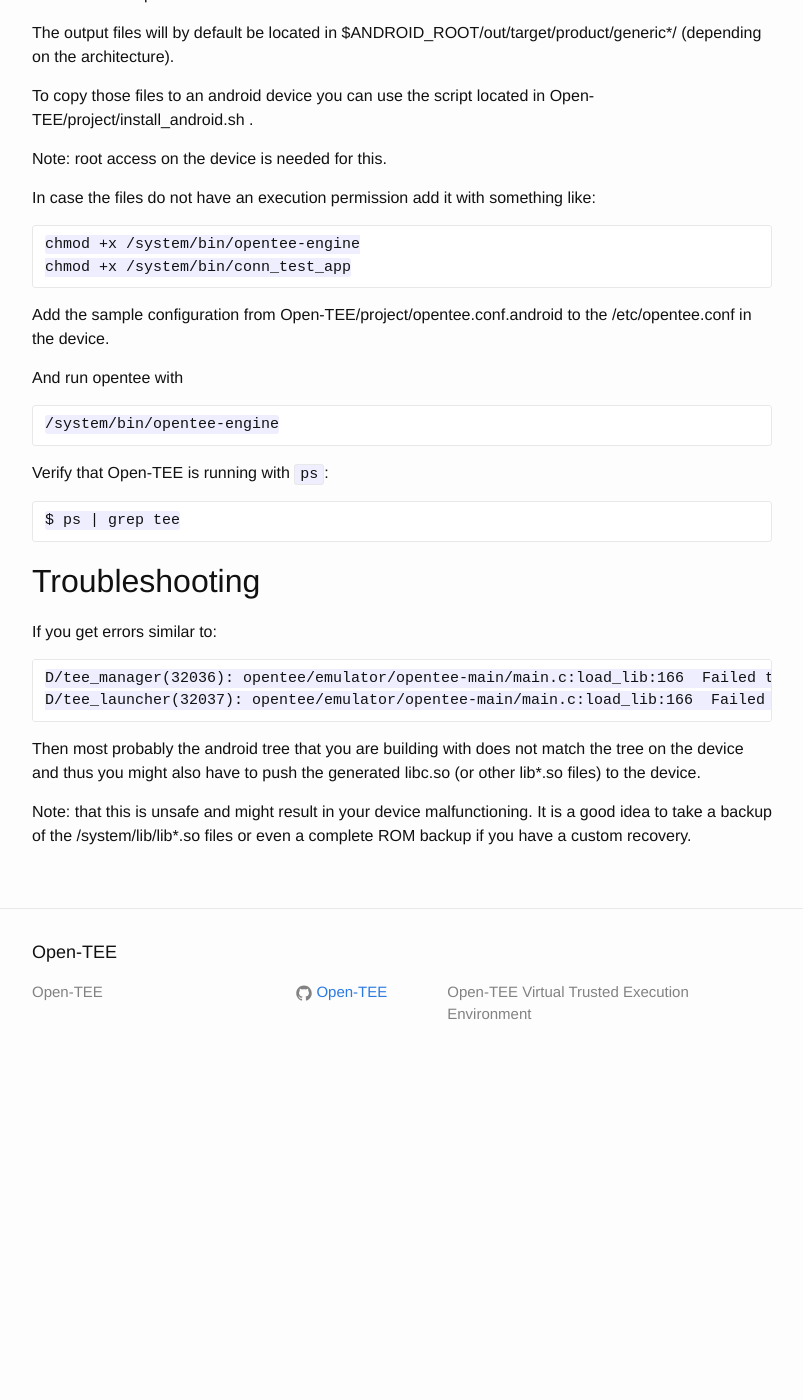
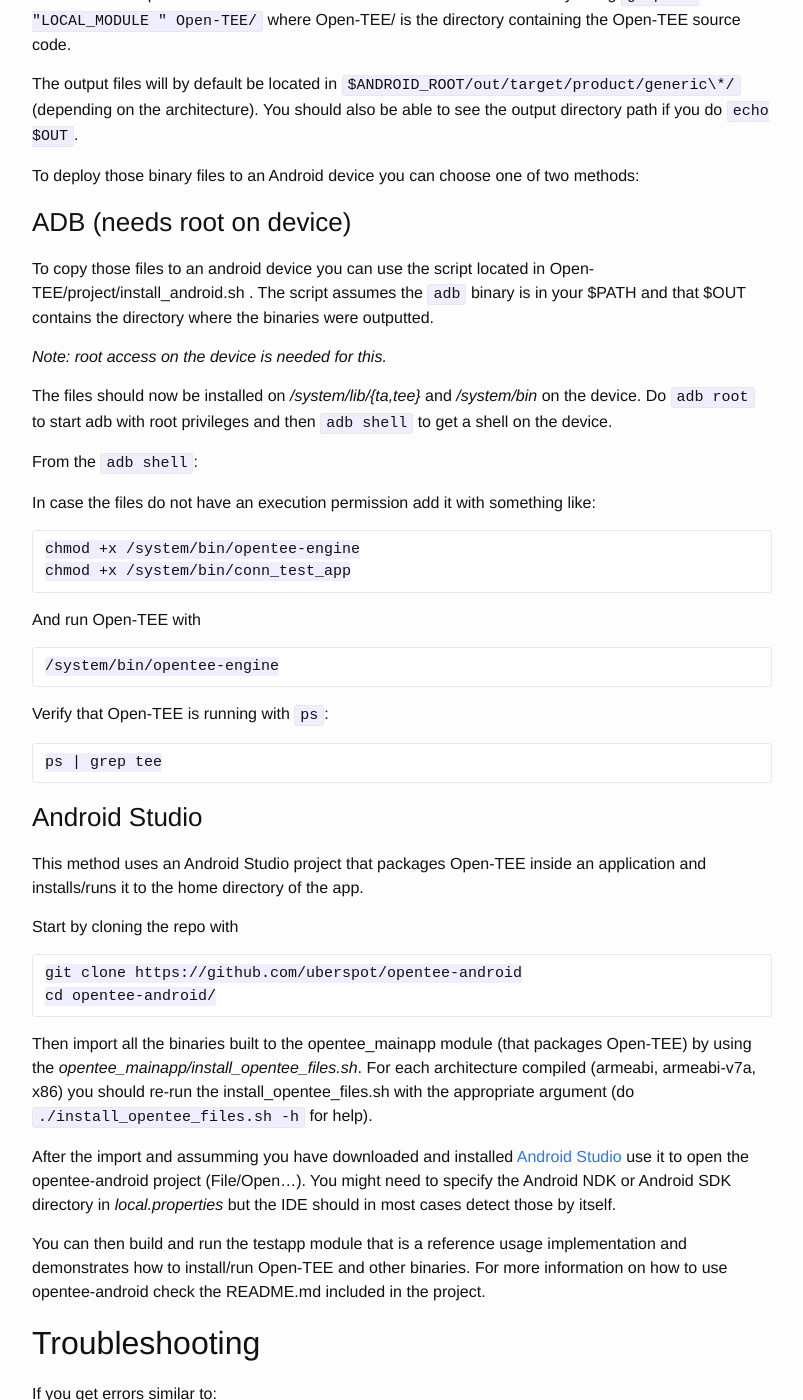
Before and after one commit to Open-TEE/Open-Tee.github.io, a Jekyll site: the page built from androidbuild.md, in a window 1280 px wide and 1400 px high, scrolled down 863 px. Shown: the whole window, without its empty margins (238-1041 px from the left). Built offline with Jekyll 4.4.1, drawn with Linux system fonts in a browser that asks for light colours; before the commit the page ends 1949 px from its top, so only the background shows below that; some of the changed text lies outside the part shown.

Commit message:
update android instructions a bit more

```diff
--- a/androidbuild.md
+++ b/androidbuild.md
@@ -4,7 +4,7 @@ title: Android Build
 permalink: /android/
 ---
 
-This page has instructions on how to build opentee for android devices. Currently tested only on android 5.1+ .
+This page has instructions on how to build Open-TEE for android devices. Currently tested only on android 5.1+ .
 
 ## Quick Setup Guide
 
@@ -19,7 +19,7 @@ Add the following to your .bashrc file or to a file you will source on each shel
     $ANDROID_ROOT/prebuilts/misc/linux-x86/ccache/ccache -M 50G
     source "$HOME/android_source/build/envsetup.sh"
 
-Inside $ANDROID_ROOT create a link to the directory you have downloaded opentee to (e.g. $HOME/Open-TEE ) like so:
+Inside $ANDROID_ROOT create a link to the directory you have downloaded Open-TEE to (e.g. $HOME/Open-TEE ) like so:
 
     ln -s $HOME/Open-TEE $ANDROID_ROOT/Open-TEE
 
@@ -31,29 +31,60 @@ to choose the target and then
 
     make clean && make opentee-engine libManagerApi libInternalApi libLauncherApi libCommonApi libta_conn_test_app conn_test_app libtee
 
-to build all the opentee modules.
+to build all the Open-TEE modules. You can find all the available modules by doing `grep -ir "LOCAL_MODULE " Open-TEE/`
+where Open-TEE/ is the directory containing the Open-TEE source code.
 
-The output files will by default be located in $ANDROID_ROOT/out/target/product/generic\*/ (depending on the
-architecture).
+The output files will by default be located in `$ANDROID_ROOT/out/target/product/generic\*/` (depending on the
+architecture). You should also be able to see the output directory path if you do `echo $OUT`.
 
-To copy those files to an android device you can use the script located in Open-TEE/project/install_android.sh .
+To deploy those binary files to an Android device you can choose one of two methods:
 
-Note: root access on the device is needed for this.
+###ADB (needs root on device)
+
+To copy those files to an android device you can use the script located in Open-TEE/project/install_android.sh . The
+script assumes the `adb` binary is in your $PATH and that $OUT contains the directory where the binaries were outputted.
+
+_Note: root access on the device is needed for this._
+
+The files should now be installed on _/system/lib/{ta,tee}_ and _/system/bin_ on the device.
+Do `adb root` to start adb with root privileges and then `adb shell` to get a shell on the device.
+
+From the `adb shell`:
 
 In case the files do not have an execution permission add it with something like:
 
     chmod +x /system/bin/opentee-engine
     chmod +x /system/bin/conn_test_app
 
-Add the sample configuration from Open-TEE/project/opentee.conf.android to the /etc/opentee.conf in the device.
-
-And run opentee with
+And run Open-TEE with
 
     /system/bin/opentee-engine
 
 Verify that Open-TEE is running with `ps`:
 
-    $ ps | grep tee
+    ps | grep tee
+
+###Android Studio
+
+This method uses an Android Studio project that packages Open-TEE inside an application and installs/runs it to the home
+directory of the app.
+
+Start by cloning the repo with
+
+    git clone https://github.com/uberspot/opentee-android
+    cd opentee-android/
+
+Then import all the binaries built to the opentee_mainapp module (that packages Open-TEE) by using the
+*opentee_mainapp/install_opentee_files.sh*. For each architecture compiled (armeabi, armeabi-v7a, x86) you should re-run
+the install_opentee_files.sh with the appropriate argument (do `./install_opentee_files.sh -h` for help).
+
+After the import and assumming you have downloaded and installed [Android Studio](https://developer.android.com/sdk/index.html) use it to
+open the opentee-android project (File/Open...). You might need to specify the Android NDK or Android SDK directory in
+_local.properties_ but the IDE should in most cases detect those by itself.
+
+You can then build and run the testapp module that is a reference usage implementation and demonstrates how to
+install/run Open-TEE and other binaries. For more information on how to use opentee-android check the README.md included
+in the project.
 
 ## Troubleshooting
 
@@ -64,5 +95,5 @@ If you get errors similar to:
 
 Then most probably the android tree that you are building with does not match the tree on the device and thus you might also have to push the generated libc.so (or other lib\*.so files) to the device.
 
-Note: that this is unsafe and might result in your device malfunctioning. It is a good idea to take a backup of the
-/system/lib/lib\*.so files or even a complete ROM backup if you have a custom recovery.
+_Note: that this is unsafe and might result in your device malfunctioning. It is a good idea to take a backup of the
+/system/lib/lib\*.so files or even a complete ROM backup if you have a custom recovery._
```
